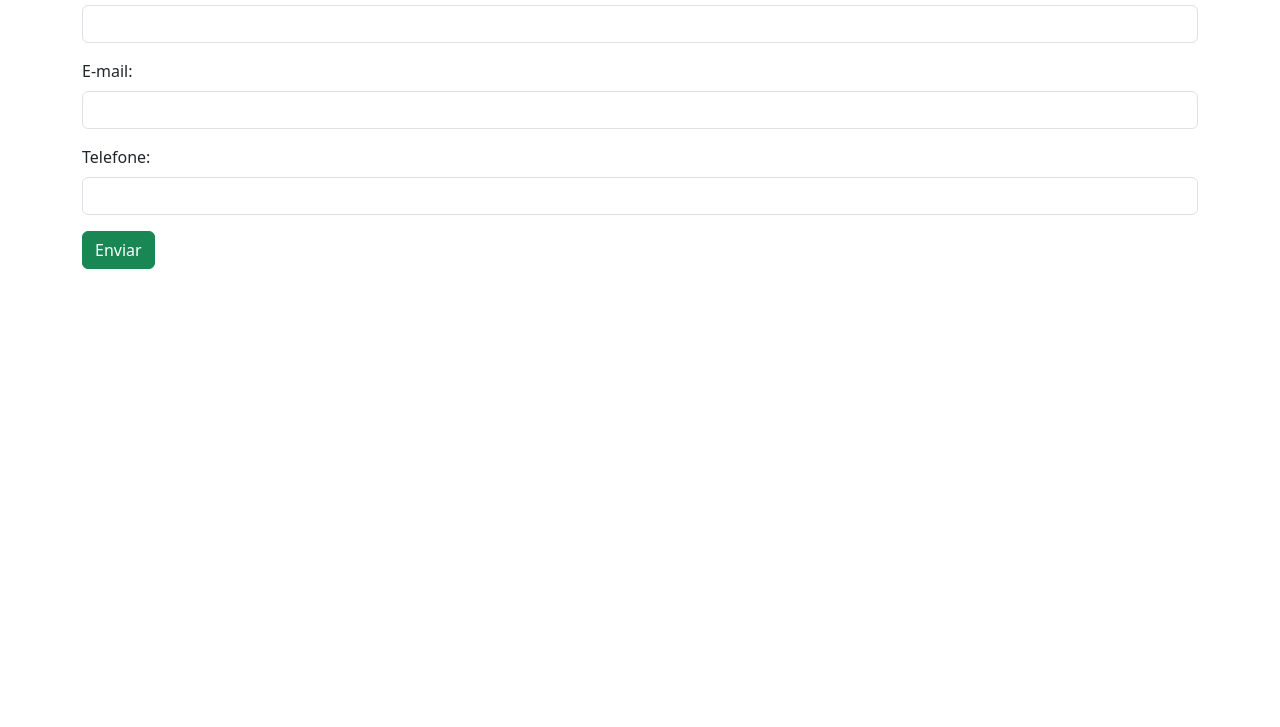
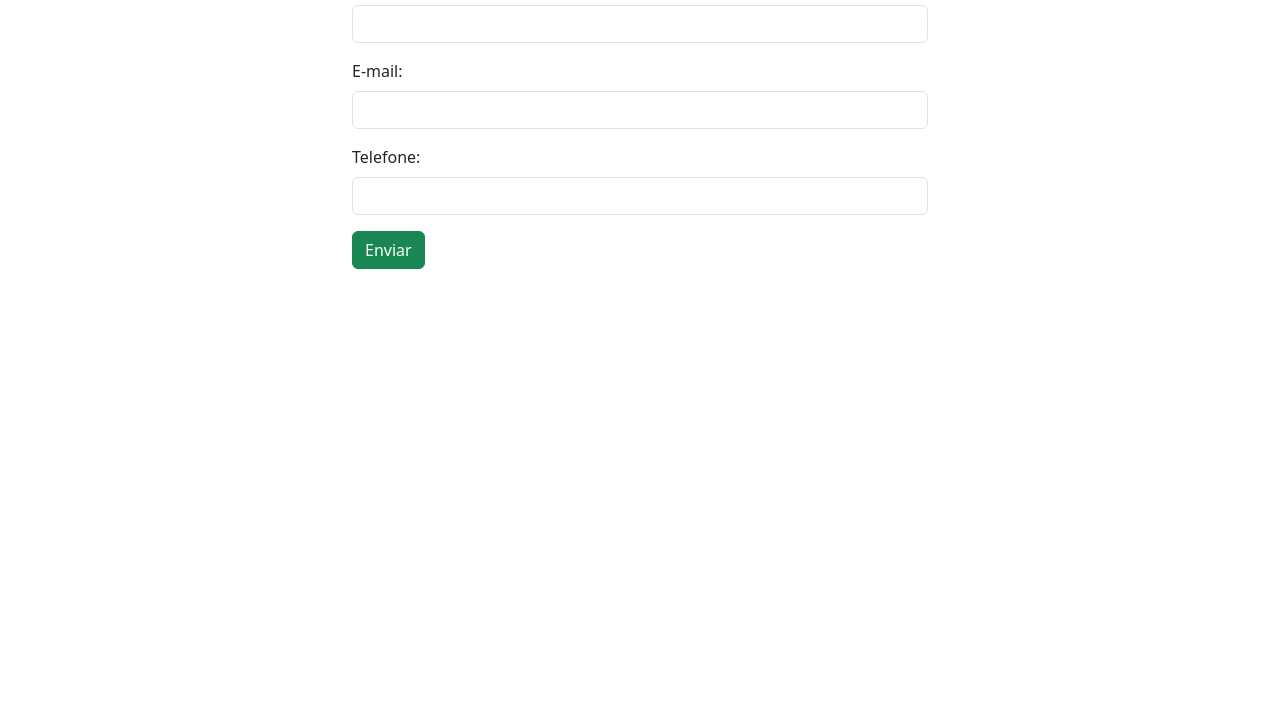
Before and after one commit to AndersonTemoteo/exercicio_bootstrap, a plain HTML site: page index.html in a window 1280 px wide. Shown: the part 73-800 px from the top of the page. Drawn offline with nearby package versions, Linux system fonts and the light colour scheme.

Commit message:
fix: espaçamento e centralização agora é realizado através do bootstrap

```diff
--- a/index.html
+++ b/index.html
@@ -5,24 +5,19 @@
     <meta name="viewport" content="width=device-width, initial-scale=1.0">
     <title>Exercício Bootstrap</title>
     <link rel="stylesheet" href="https://cdn.jsdelivr.net/npm/bootstrap@5.3.3/dist/css/bootstrap.min.css">
-    <style>
-        input {
-            margin-bottom: 16px;
-        }
-    </style>
 </head>
 <body>
-    <div class="container">
+    <div class="container mx-auto" style="width: 600px">
         <div class="row">
             <div class="col">
                 <h2>Formulário de Cadastro</h2>
                 <form>
                     <label class="form-label" for="nome">Nome:</label>
-                    <input class="form-control" type="text" id="nome" />
+                    <input class="form-control mb-3" type="text" id="nome" />
                     <label for="email" class="form-label">E-mail:</label>
-                    <input type="email" class="form-control" id="email"/>
+                    <input type="email" class="form-control mb-3" id="email"/>
                     <label for="telefone" class="form-label">Telefone:</label>
-                    <input type="tel" class="form-control" id="telefone"/>
+                    <input type="tel" class="form-control mb-3" id="telefone"/>
                     <button class="btn btn-success">Enviar</button>
                 </form>
             </div>
```
